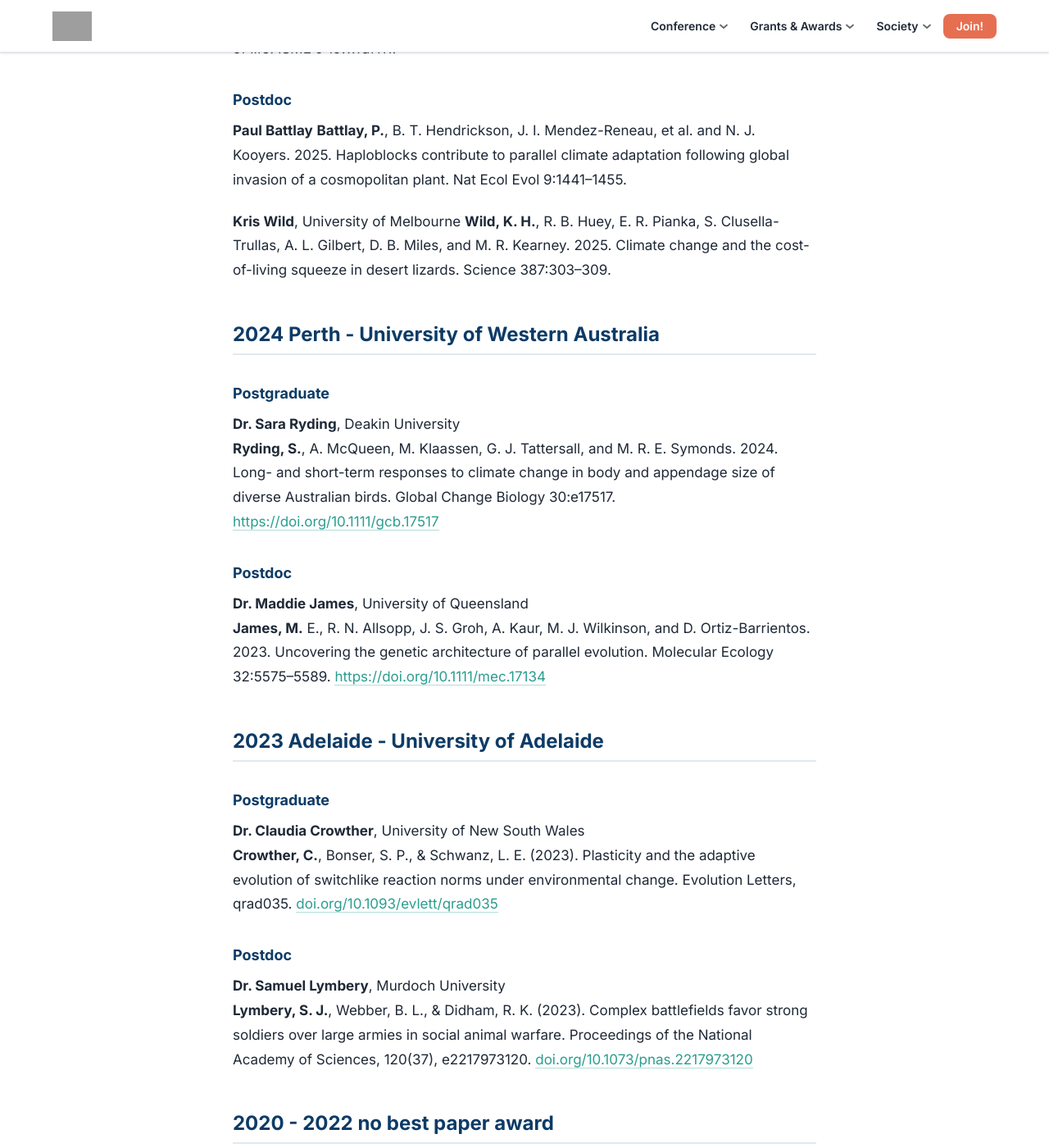
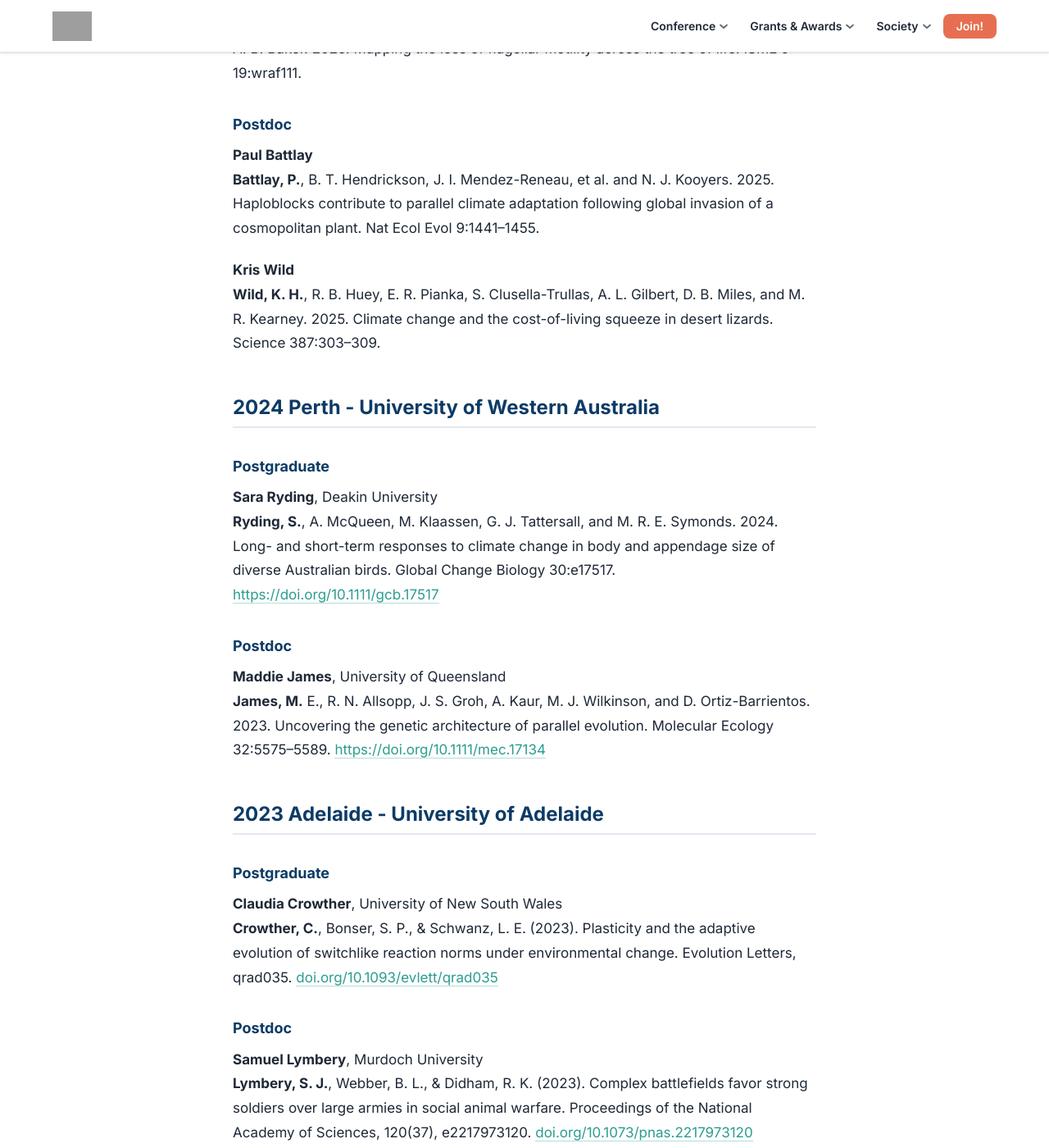
Before and after one commit to ausevo/ausevo.github.io, a Jekyll site: the page built from previous_winners.md, in a window 1280 px wide and 1400 px high, scrolled down 419 px. Shown: the whole window at 82% size. Built offline with Jekyll 4.4.1, drawn with Linux system fonts in a browser that asks for light colours; grey boxes are pictures that could not be loaded.

Commit message:
update previous award

```diff
--- a/previous_winners.md
+++ b/previous_winners.md
@@ -16,27 +16,27 @@
 **Paul Battlay**
 **Battlay, P.**, B. T. Hendrickson, J. I. Mendez-Reneau, et al. and N. J. Kooyers. 2025. Haploblocks contribute to parallel climate adaptation following global invasion of a cosmopolitan plant. Nat Ecol Evol 9:1441–1455.
 
-**Kris Wild**, University of Melbourne
+**Kris Wild**
 **Wild, K. H.**, R. B. Huey, E. R. Pianka, S. Clusella-Trullas, A. L. Gilbert, D. B. Miles, and M. R. Kearney. 2025. Climate change and the cost-of-living squeeze in desert lizards. Science 387:303–309.
 
 ## 2024 Perth - University of Western Australia
 
 #### Postgraduate
-**Dr. Sara Ryding**, Deakin University
+**Sara Ryding**, Deakin University
 **Ryding, S.**, A. McQueen, M. Klaassen, G. J. Tattersall, and M. R. E. Symonds. 2024. Long- and short-term responses to climate change in body and appendage size of diverse Australian birds. Global Change Biology 30:e17517. [https://doi.org/10.1111/gcb.17517](https://doi.org/10.1111/gcb.17517)
 
 #### Postdoc
-**Dr. Maddie James**, University of Queensland
+**Maddie James**, University of Queensland
 **James, M.** E., R. N. Allsopp, J. S. Groh, A. Kaur, M. J. Wilkinson, and D. Ortiz-Barrientos. 2023. Uncovering the genetic architecture of parallel evolution. Molecular Ecology 32:5575–5589. [https://doi.org/10.1111/mec.17134](https://doi.org/10.1111/mec.17134)
 
 ## 2023 Adelaide - University of Adelaide
 
 #### Postgraduate
-**Dr. Claudia Crowther**, University of New South Wales
+**Claudia Crowther**, University of New South Wales
 **Crowther, C.**, Bonser, S. P., & Schwanz, L. E. (2023). Plasticity and the adaptive evolution of switchlike reaction norms under environmental change. Evolution Letters, qrad035. [doi.org/10.1093/evlett/qrad035](https://doi.org/10.1093/evlett/qrad035)
 
 #### Postdoc
-**Dr. Samuel Lymbery**, Murdoch University
+**Samuel Lymbery**, Murdoch University
 **Lymbery, S. J.**, Webber, B. L., & Didham, R. K. (2023). Complex battlefields favor strong soldiers over large armies in social animal warfare. Proceedings of the National Academy of Sciences, 120(37), e2217973120. [doi.org/10.1073/pnas.2217973120](https://doi.org/10.1073/pnas.2217973120)
 
 ## 2020 - 2022 no best paper award
```
